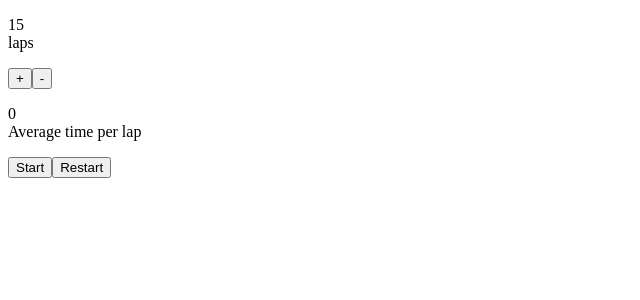
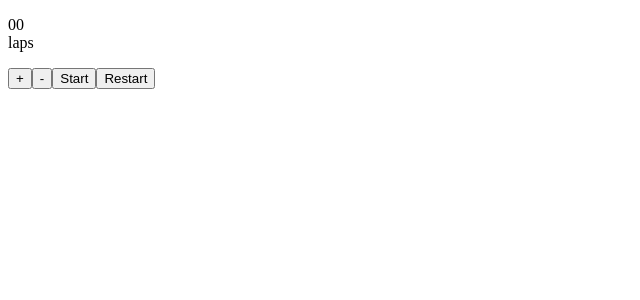
Before and after one commit to romluc/lapcounter, a React (Create React App) app: page / in a window 1280 px wide. Shown: the top 300 px of the page, without its empty margins (0-640 px from the left). Built offline with nearby package versions, Linux system fonts and the light colour scheme.

Commit message:
Add useEffect for timer and add restart function

```diff
--- a/src/App.js
+++ b/src/App.js
@@ -1,9 +1,10 @@
 import React, { useState, useEffect } from 'react';
 
 const ShowLaps = props => {
+  const lapsStr = props.laps < 10 ? `0${props.laps}` : props.laps;
   return (
     <p>
-      {props.laps}
+      {lapsStr}
       <br />
       laps
     </p>
@@ -11,10 +12,14 @@ const ShowLaps = props => {
 };
 
 const ShowTime = props => {
+  const time = props.time;
+  const minutes = Math.round(time / 60);
+  const seconds = time % 60;
+  const minutesStr = minutes < 10 ? `0${minutes}` : minutes;
+  const secondsStr = seconds < 10 ? `0${seconds}` : seconds;
   return (
     <p>
-      {props.time}
-      <br />
+      {`${minutesStr}:${secondsStr}`} <br />
       Average time per lap
     </p>
   );
@@ -25,14 +30,27 @@ const Button = props => {
 };
 
 function App() {
-  const [numLaps, setNumLaps] = useState(15);
+  const [numLaps, setNumLaps] = useState(0);
+  const [running, setRunning] = useState(false);
   const [time, setTime] = useState(0);
 
   useEffect(() => {
-    setInterval(() => {
-      console.log(`chamou`);
-    }, 1000);
-  }, []);
+    let timer = null;
+    if (running) {
+      timer = setInterval(() => {
+        setTime(time => time + 1);
+      }, 1000);
+    }
+    return () => {
+      if (timer) {
+        clearInterval(timer);
+      }
+    };
+  }, [running]);
+
+  const toggleRunning = () => {
+    setRunning(!running);
+  };
 
   const increment = () => {
     setNumLaps(numLaps + 1);
@@ -42,14 +60,19 @@ function App() {
     setNumLaps(numLaps - 1);
   };
 
+  const reset = () => {
+    setNumLaps(0);
+    setTime(0);
+  };
+
   return (
     <div>
       <ShowLaps laps={numLaps} />
       <Button text='+' onClick={increment} />
       <Button text='-' onClick={decrement} />
-      <ShowTime time={time} />
-      <Button text='Start' />
-      <Button text='Restart' />
+      {numLaps > 0 && <ShowTime time={Math.round(time / numLaps)} />}
+      <Button text='Start' onClick={toggleRunning} />
+      <Button text='Restart' onClick={reset} />
     </div>
   );
 }
```
